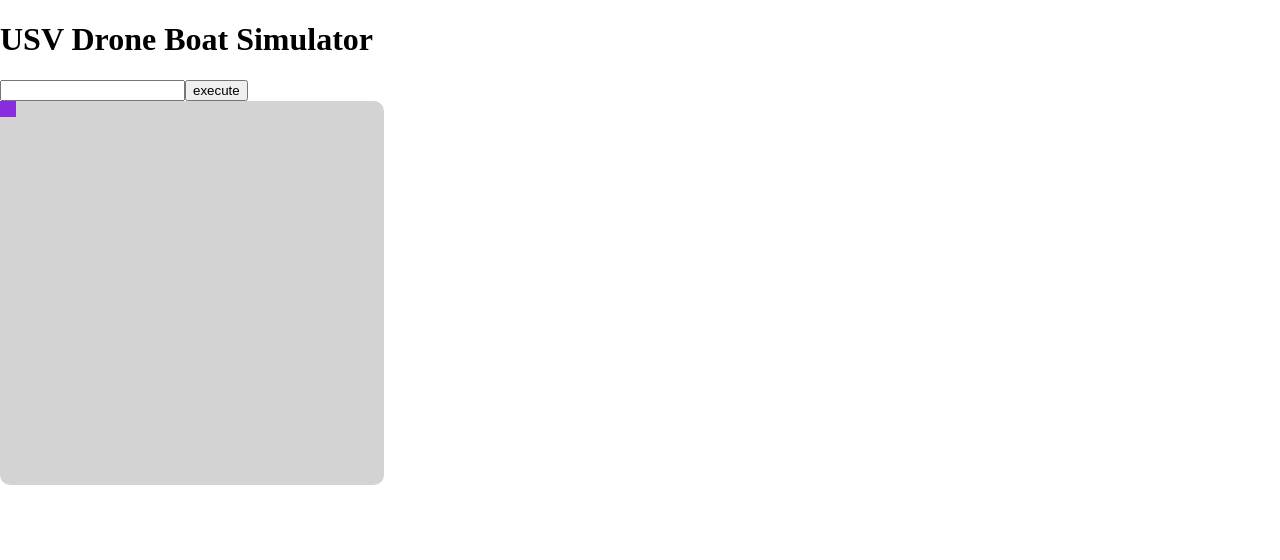
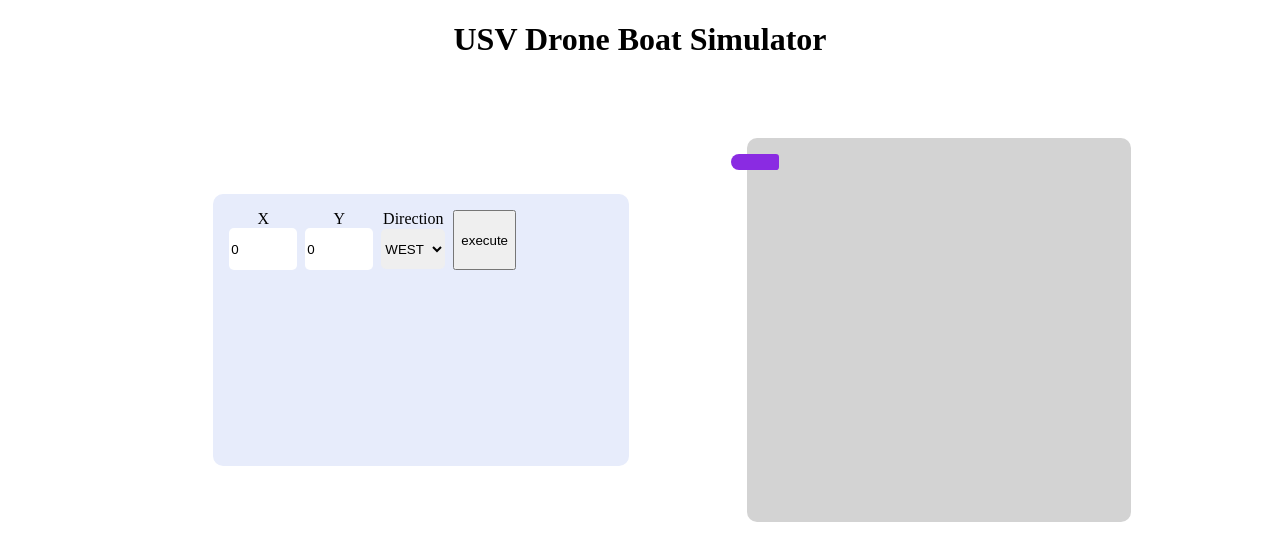
Before and after one commit to JCln/DroneBoat, a React (Vite) app: page / in a window 1280 px wide. Shown: the top 560 px of the page. Built offline with nearby package versions, Linux system fonts and the light colour scheme.

Commit message:
interactive boat by inputs

```diff
--- a/src/classes/usv-boat.ts
+++ b/src/classes/usv-boat.ts
@@ -1,5 +1,6 @@
+import { TPosition } from './../constants/enums';
 import { toast } from "react-toastify";
-import { ENDirection, ENNaming, TPosition } from "../constants/enums";
+import { ENDirection, ENNaming } from "../constants/enums";
 import { UtilsStatic } from "../services/utils";
 
 export class USVBoat {
@@ -7,14 +8,14 @@ export class USVBoat {
     private readonly areaHeight = 5;
     private hasDeparted: boolean = false;
     private position: TPosition | null = null;
-    private originPlace = { x: 0, y: 0, direction: ENDirection.WEST }
+    private originPlace = { x: 2, y: 2, direction: ENDirection.EAST }
 
-    private hasWithinArea(x: number, y: number): boolean {
-        return x < this.areaWidth && y < this.areaHeight
+    private hasWithinArea(position: TPosition): boolean {
+        return position.x < this.areaWidth && position.y < this.areaHeight
     }
-    public depart(x: number, y: number, f: ENDirection) {
-        if (!UtilsStatic.isNull(this.position) && this.hasWithinArea(x, y)) {
-            return { x, y, f }
+    public depart(position: TPosition) {
+        if (!UtilsStatic.isNull(this.position) && this.hasWithinArea(position)) {
+            return { position }
         }
     }
     public sail() { }
@@ -22,10 +23,6 @@ export class USVBoat {
     public starBoard() { }
     public status() {
         return this.originPlace;
-        //     x: this.position.x,
-        //     y: this.position.y,
-        //     f: this.position.direction
-        // }
     }
 
     // DEPART X,Y, F
--- a/src/pages/home.tsx
+++ b/src/pages/home.tsx
@@ -1,53 +1,110 @@
 import { useRef, useState } from "react";
 import { USVBoat } from "../classes/usv-boat";
+import { ENDirection, TPosition } from "../constants/enums";
 
 const Home = () => {
     const [movement, setMovement] = useState<any>()
     const boatRef = useRef(new USVBoat());
-    console.log(boatRef.current);
+    const [position, setPosition] = useState<TPosition>({ x: 0, y: 0, direction: ENDirection.WEST });
 
-    const testCommands = [
-        // Test 1: Basic movement
-        {
-            name: "Basic Navigation",
-            commands: [
-                "DEPART 0 0 NORTH",
-                "STATUS", // Expected: 0,0,NORTH
-                "SAIL",
-                "STATUS", // Expected: 0,1,NORTH
-                "STARBOARD",
-                "SAIL",
-                "STATUS" // Expected: 1,1,EAST
-            ]
-        },
-    ]
     const executeCommand = () => {
-        console.log(boatRef.current);
-        console.log(boatRef.current.status());
+        console.log('Selected Direction:', position);
+        const temp = boatRef.current.depart(position);
+        console.log(temp);
+
     }
+    const boatDirection = (): any => {
+        const direction: ENDirection = position.direction;
+        switch (direction) {
+            case ENDirection.EAST:
+                return 'rotate(90deg)';
+            case ENDirection.NORTH:
+                return 'rotate(0deg)';
+            case ENDirection.WEST:
+                return 'rotate(-90deg)';
+            case ENDirection.SOUTH:
+                return 'rotate(180deg)';
+            default:
+                return 'rotate(0deg)'
+        }
+    }
+    const handleInputChange = (e: React.ChangeEvent<HTMLInputElement>) => {
+        const { name, value } = e.target;
 
+        setPosition(prev => ({
+            ...prev,
+            [name]: Number(value)
+        }));
+    };
+    const handleDirectionChange = (e: React.ChangeEvent<HTMLSelectElement>) => {
+        setPosition(prev => ({
+            ...prev,
+            direction: e.target.value as ENDirection
+        }));
+    };
     return (
-        <>
-            <div className="">
-                <h1>USV Drone Boat Simulator</h1>
+        <div>
+            <h1 className="title">USV Drone Boat Simulator</h1>
+            <div className="main-wrapper grid-19-20">
+                <div className="command-section">
+                    <div className="command-depart">
+                        <div className="input-wrapper">
+                            <div className="input-label">X</div>
                             <input
+                                className="input-class"
                                 type="text"
-                    value={movement}
+                                name="x"
+                                value={position.x}
+                                onChange={handleInputChange}
                             />
+                        </div>
+                        <div className="input-wrapper">
+                            <div className="input-label">Y</div>
+                            <input
+                                className="input-class"
+                                type="text"
+                                name="y"
+                                value={position.y}
+                                onChange={handleInputChange}
+                            />
+                        </div>
+                        <div className="input-wrapper">
+                            <div className="input-label">Direction</div>
+                            <select
+                                className="input-class"
+                                name="direction"
+                                id="direction"
+                                value={position.direction}
+                                onChange={handleDirectionChange}
+                            >
+                                <option value={ENDirection.NORTH}>{ENDirection.NORTH}</option>
+                                <option value={ENDirection.WEST}>{ENDirection.WEST}</option>
+                                <option value={ENDirection.SOUTH}>{ENDirection.SOUTH}</option>
+                                <option value={ENDirection.EAST}>{ENDirection.EAST}</option>
+                            </select>
+                        </div>
                         <button
-                    title="hi"
                             onClick={executeCommand}
-                    value={'hi'}>
+                        >
                             execute
                         </button>
+                    </div>
 
                 </div >
                 <div className="area-box">
-                <div className={`the-boat`}>
+                    <div
+                        className='the-boat'
+                        style={{
+                            left: `${position.x + 'vw'}`,
+                            top: `${position.y + 'vh'}`,
+                            transform: boatDirection()
+                        }}
+                    >
 
                     </div>
+                </div >
+            </div >
         </div>
-        </>
     );
 };
 
--- a/src/styles.scss
+++ b/src/styles.scss
@@ -1,16 +1,54 @@
+.main-wrapper {
+    justify-content: space-evenly;
+    align-items: center;
+    margin-top: 5rem;
+}
+
 .area-box {
     position: relative;
     width: 30vw;
     height: 30vw;
     background: lightgray;
     border-radius: 10px;
+}
 
+.title {
+    text-align: center;
 }
 
 .the-boat {
     position: absolute;
     background: blueviolet;
-    inset: 0;
+    // border-radius: 0% 100% 45% 55% / 0% 61% 39% 100%;
+    border-radius: 200px 200px 78px 77px;
     width: 1rem;
-    height: 1rem;
+    height: 3rem;
 }
+
+.command-section {
+    background: var(--color-base-0);
+    width: 30vw;
+    height: 30vh;
+    border-radius: 10px;
+    padding: 1rem;
+}
+
+.command-depart {
+    display: flex;
+    gap: .5rem;
+}
+
+.input-wrapper {
+    display: grid;
+}
+
+.input-class {
+    width: 4rem;
+    height: 2.5rem;
+    border-radius: 5px;
+    border: 0;
+}
+
+.input-label {
+    text-align: center;
+}
```
Lines whose indentation alone changed are shown as unchanged.
